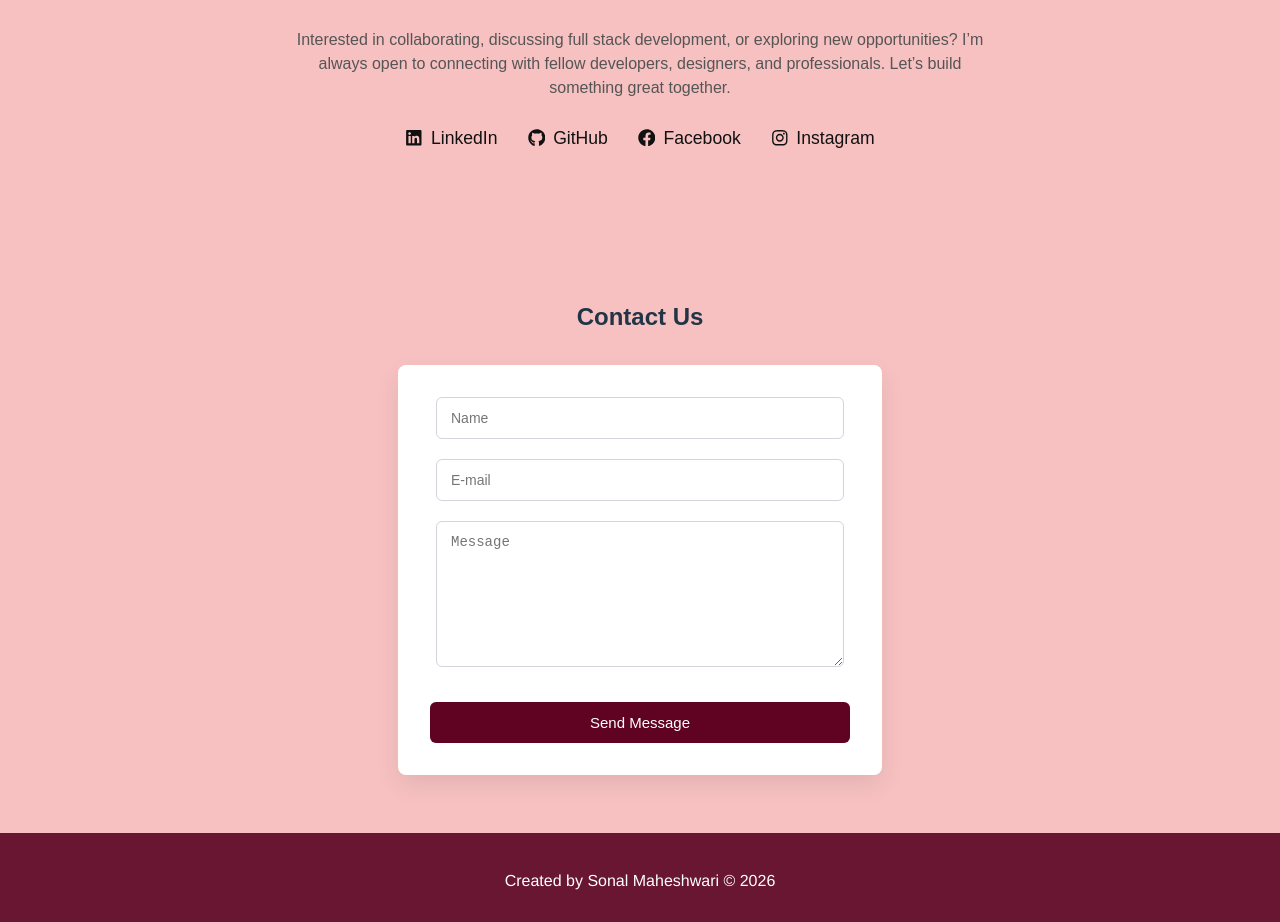
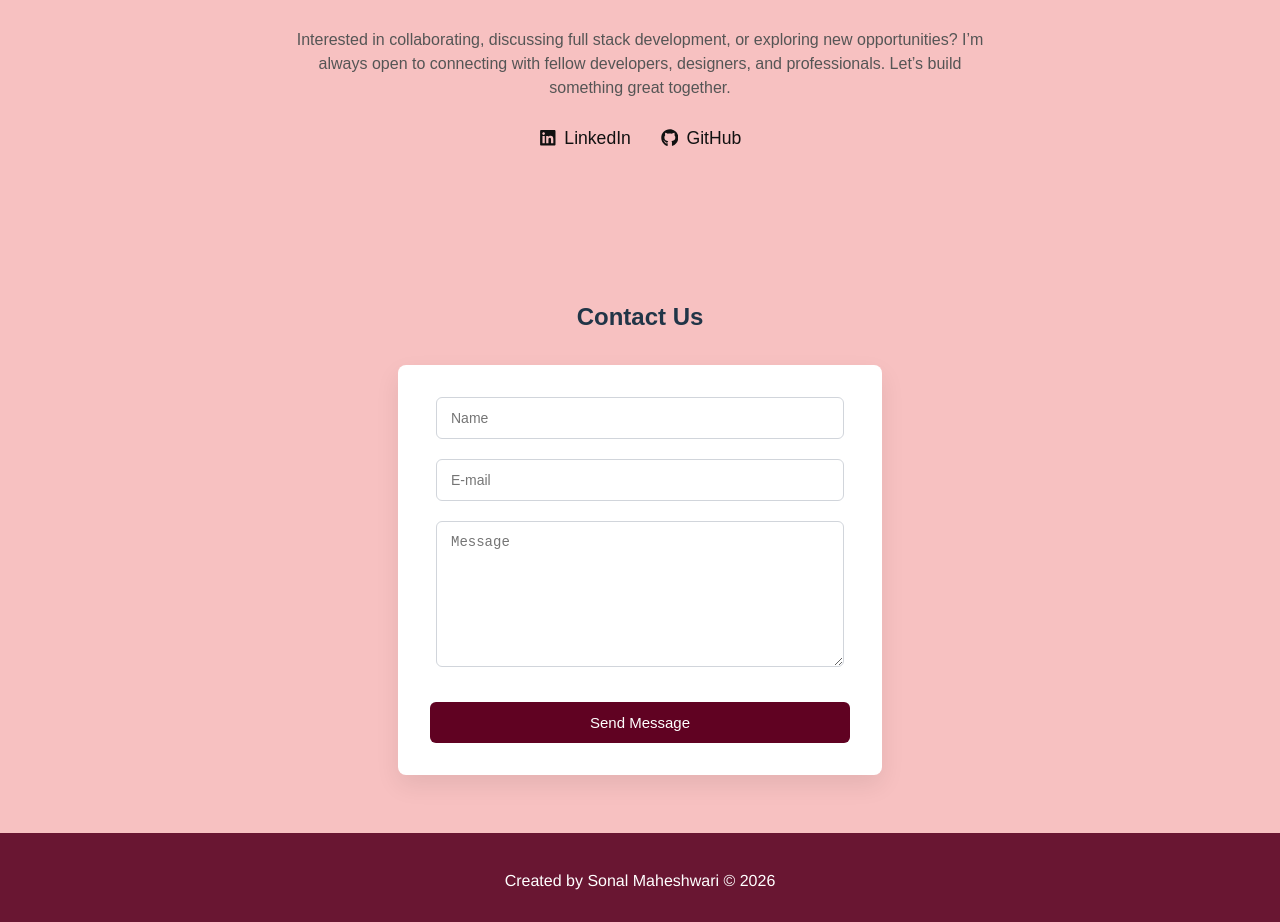
Before and after one commit to SonalMahe/Portfolio, a React (Vite) app: page / in a window 1280 px wide. Shown: the part 5768-6690 px from the top of the page. Built offline with nearby package versions, Linux system fonts and the light colour scheme.

Commit message:
Polish portfolio for mentor review
Personalize browser tab title, fix duplicate favicon link, and drop
personal social links (Facebook/Instagram) from the connect section.

```diff
--- a/index.html
+++ b/index.html
@@ -2,9 +2,8 @@
 <html lang="en">
   <head>
     <meta charset="UTF-8" />
-    <link rel="icon" type="image/svg+xml" href="/vite.svg" />
     <meta name="viewport" content="width=device-width, initial-scale=1.0" />
-    <title>My Portfolio</title>
+    <title>Sonal Maheshwari | Full Stack Developer</title>
     <link rel="icon" type="image/png" sizes="32x32" href="./src/assets/images/favicon-32x32.png">
   </head>
   <body>
--- a/src/components/Skills.jsx
+++ b/src/components/Skills.jsx
@@ -9,8 +9,6 @@ import {
     FaGitAlt,
     FaGithub,
     FaFigma,
-    FaFacebook,
-    FaInstagram,
     FaBootstrap,
     FaDocker,
 } from "react-icons/fa";
@@ -65,20 +63,6 @@ const Skills = () => {
                     >
                         <FaGithub /> GitHub
                     </a>
-                    <a
-                        href="https://facebook.com/SonalArunMaheshwari"
-                        target="_blank"
-                        rel="Facebook"
-                    >
-                        <FaFacebook />Facebook
-                    </a>
-                    <a
-                        href="https://instagram.com/sonipartnersonal"
-                        target="_blank"
-                        rel="instagram"
-                    >
-                        <FaInstagram /> Instagram
-                    </a>
                 </div>
             </div>
         </section>
```
